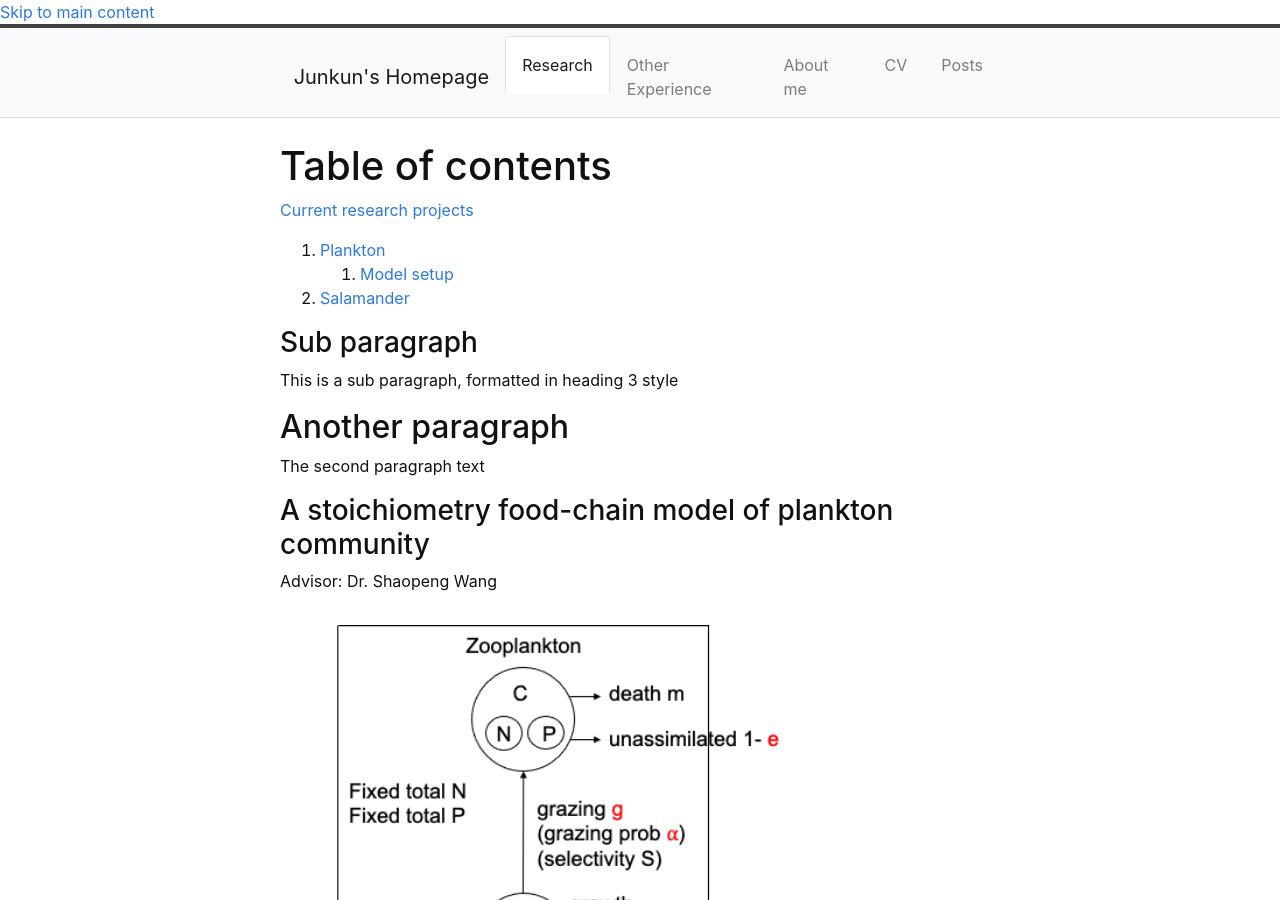
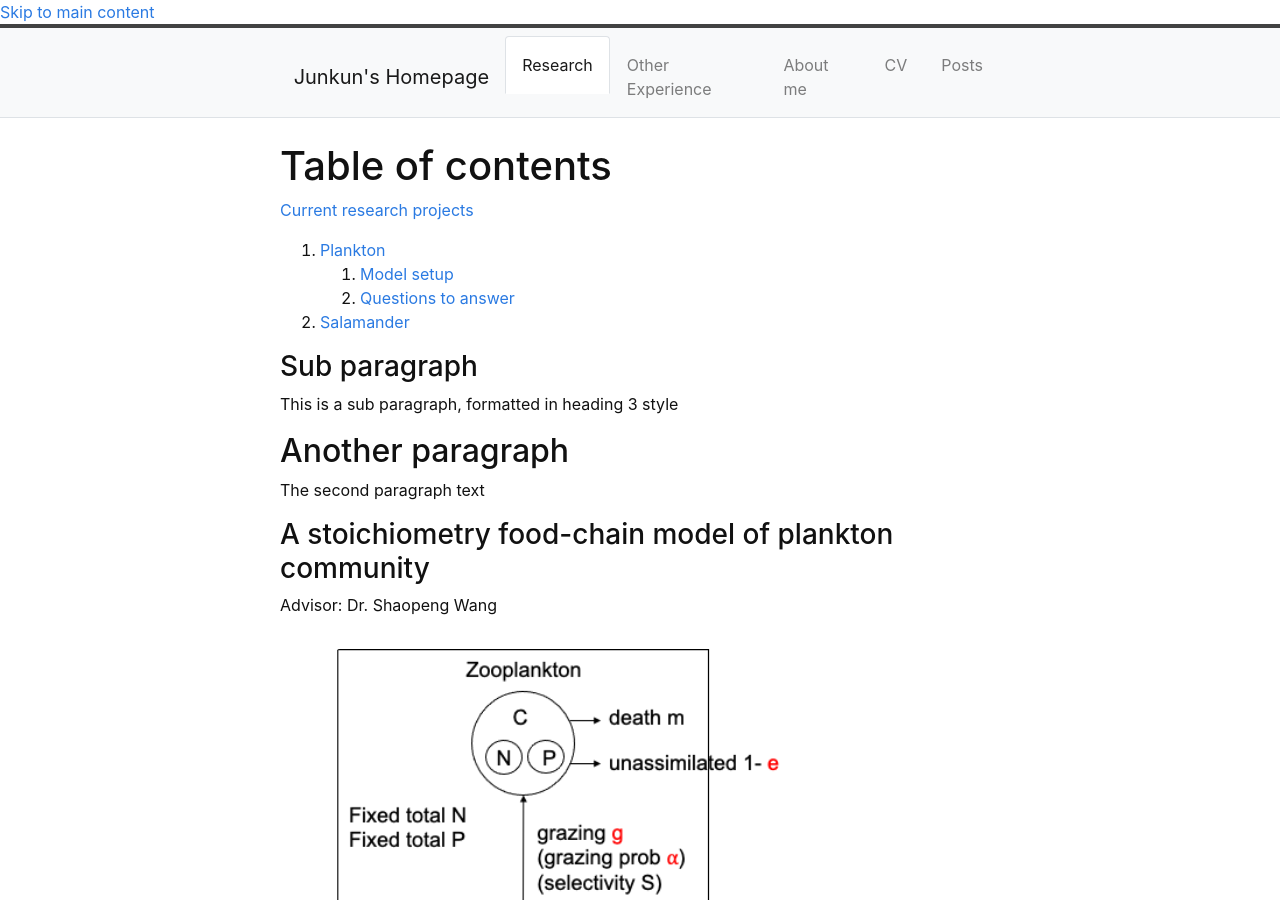
Before and after one commit to junkun-ren/PersonalWebsite, a Jekyll site: the page built from content/0-research.md, in a window 1280 px wide and 900 px high. Built offline with Jekyll 4.4.1, drawn with Linux system fonts in a browser that asks for light colours.

Commit message:
Update 0-research.md

```diff
--- a/content/0-research.md
+++ b/content/0-research.md
@@ -7,6 +7,7 @@ nav: true
 [Current research projects](#introduction)
 1. [Plankton](#paragraph1)
     1. [Model setup](#subparagraph1)
+    1. [Questions to answer](#subparagraph2)
 2. [Salamander](#paragraph2)
 
 
@@ -39,6 +40,8 @@ Given the single consumer-single producer model model, it is natural to wonder w
 
 If the two zooplankton can actually coexist, will that enhance the coexistence of multiple phytoplankton as well? Because aside from phytoplankton competing for resources, the existence of zooplankton also enables the apparent competition between the phytoplankton. If there is a trade-off between two phytoplankton (resource and grazing), then one resource and one zooplankton could promote the coexistence of these two phytoplankton. Therefore, it is reasonable to predict that 2 resources and 2 zooplankton might be able to maintain the coexistence of more phytoplankton. And the coexistence of these phytoplankton can in turn support two zooplankton as well.
 
+#### Questions to answer<a name="subparagraph2"></a>
+
 What else to consider? Mixotroph  and
 
 
```
